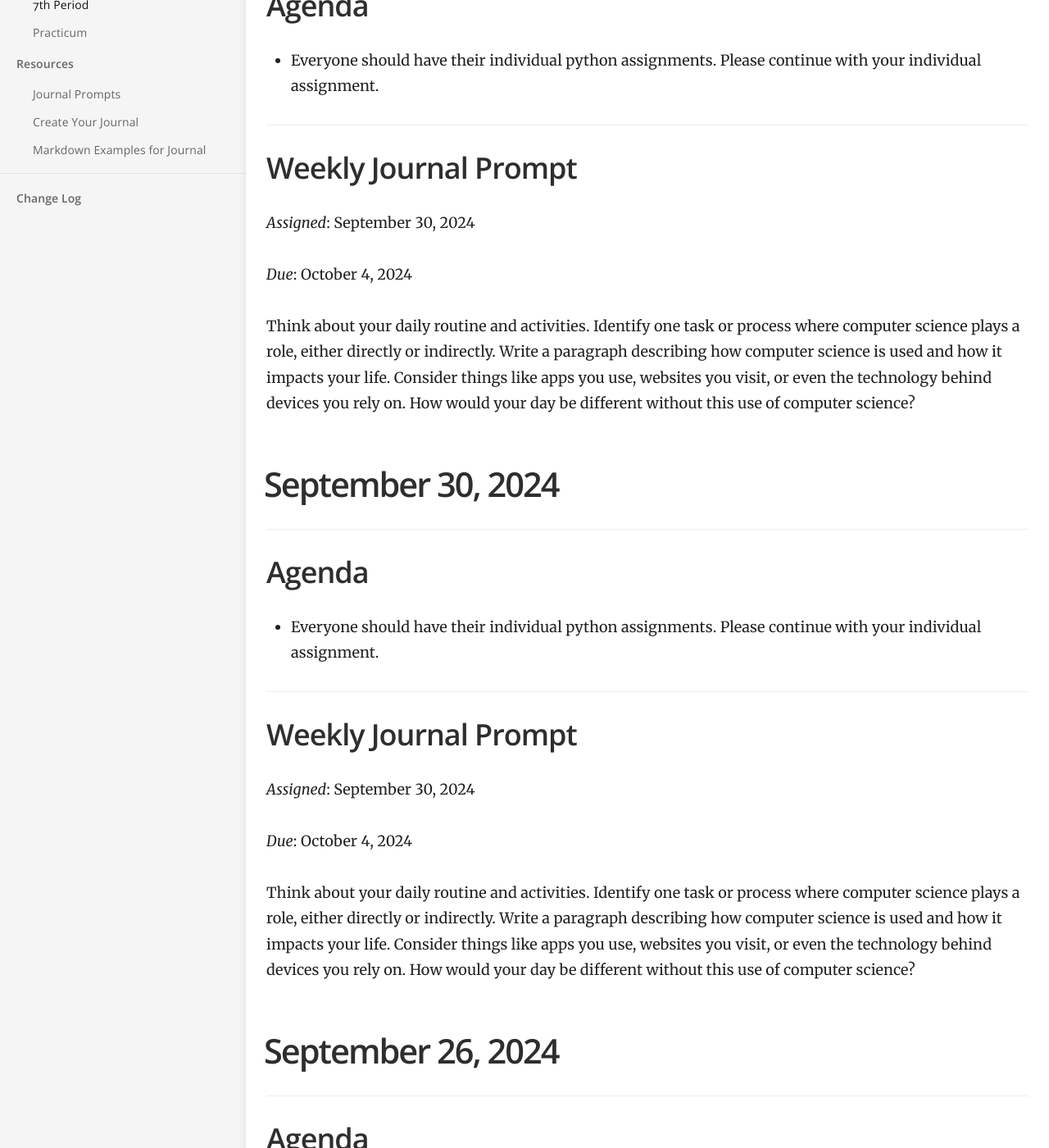
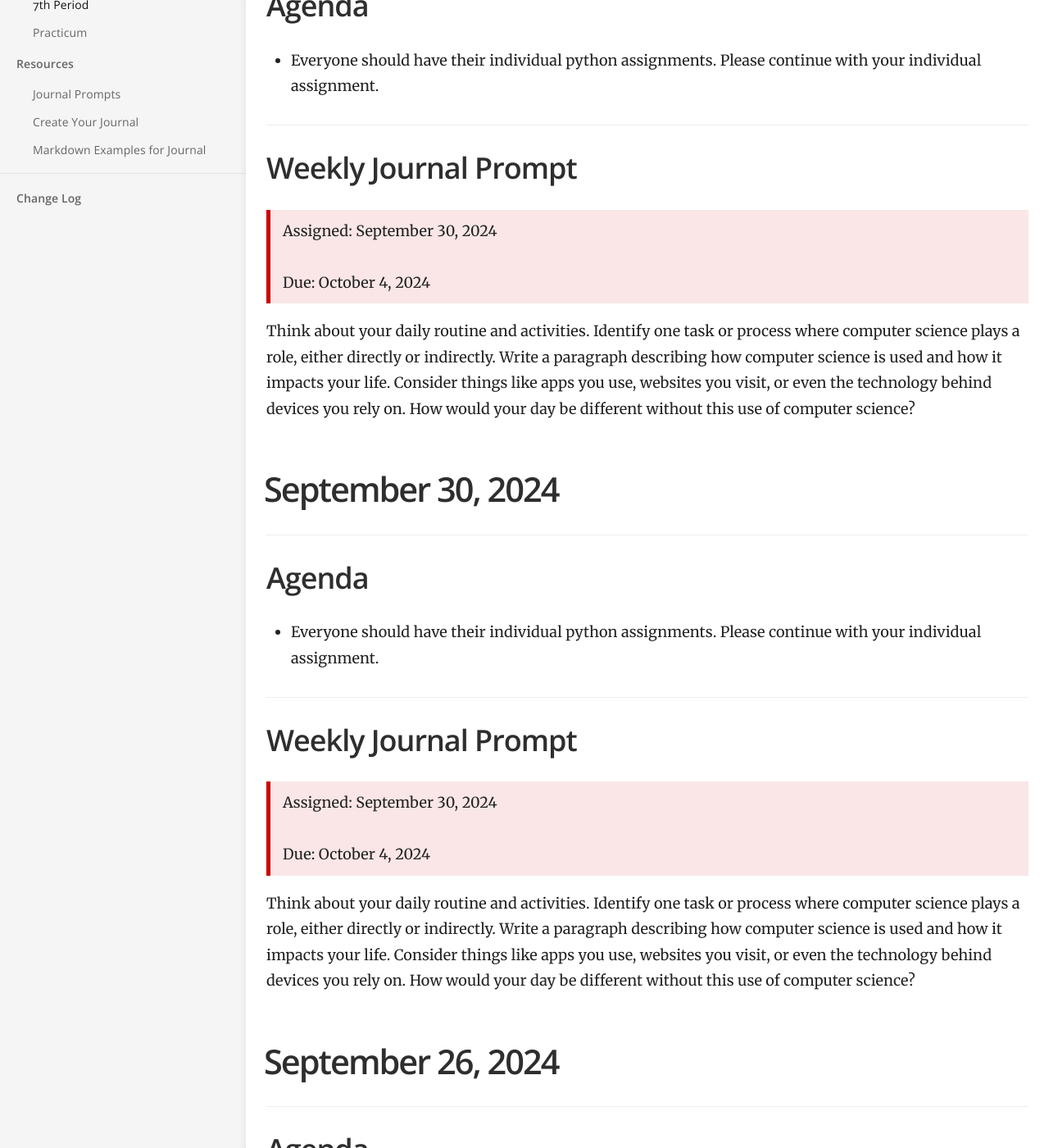
Before and after one commit to mswhitby/classroom, a Jekyll site: the page built from _docs/classes/7th.md, in a window 1280 px wide and 1400 px high, scrolled down 401 px. Shown: the whole window at 82% size. Built offline with Jekyll 4.4.1, drawn with Linux system fonts in a browser that asks for light colours; part of the change alters nothing that is shown.

Commit message:
Updated lessons

```diff
--- a/_docs/classes/7th.md
+++ b/_docs/classes/7th.md
@@ -12,9 +12,9 @@ order: 6
 - Everyone should have their individual python assignments. Please continue with your individual assignment.
 
 ## Weekly Journal Prompt
-_Assigned_: September 30, 2024
-
-_Due_: October 4, 2024
+> Assigned: September 30, 2024
+>
+>Due: October 4, 2024
 
 Think about your daily routine and activities. Identify one task or process where computer science plays a role, either directly or indirectly. Write a paragraph describing how computer science is used and how it impacts your life. Consider things like apps you use, websites you visit, or even the technology behind devices you rely on. How would your day be different without this use of computer science?
 
@@ -25,9 +25,9 @@ Think about your daily routine and activities. Identify one task or process wher
 - Everyone should have their individual python assignments. Please continue with your individual assignment.
 
 ## Weekly Journal Prompt
-_Assigned_: September 30, 2024
-
-_Due_: October 4, 2024
+> Assigned: September 30, 2024
+>
+>Due: October 4, 2024
 
 Think about your daily routine and activities. Identify one task or process where computer science plays a role, either directly or indirectly. Write a paragraph describing how computer science is used and how it impacts your life. Consider things like apps you use, websites you visit, or even the technology behind devices you rely on. How would your day be different without this use of computer science?
 
```
